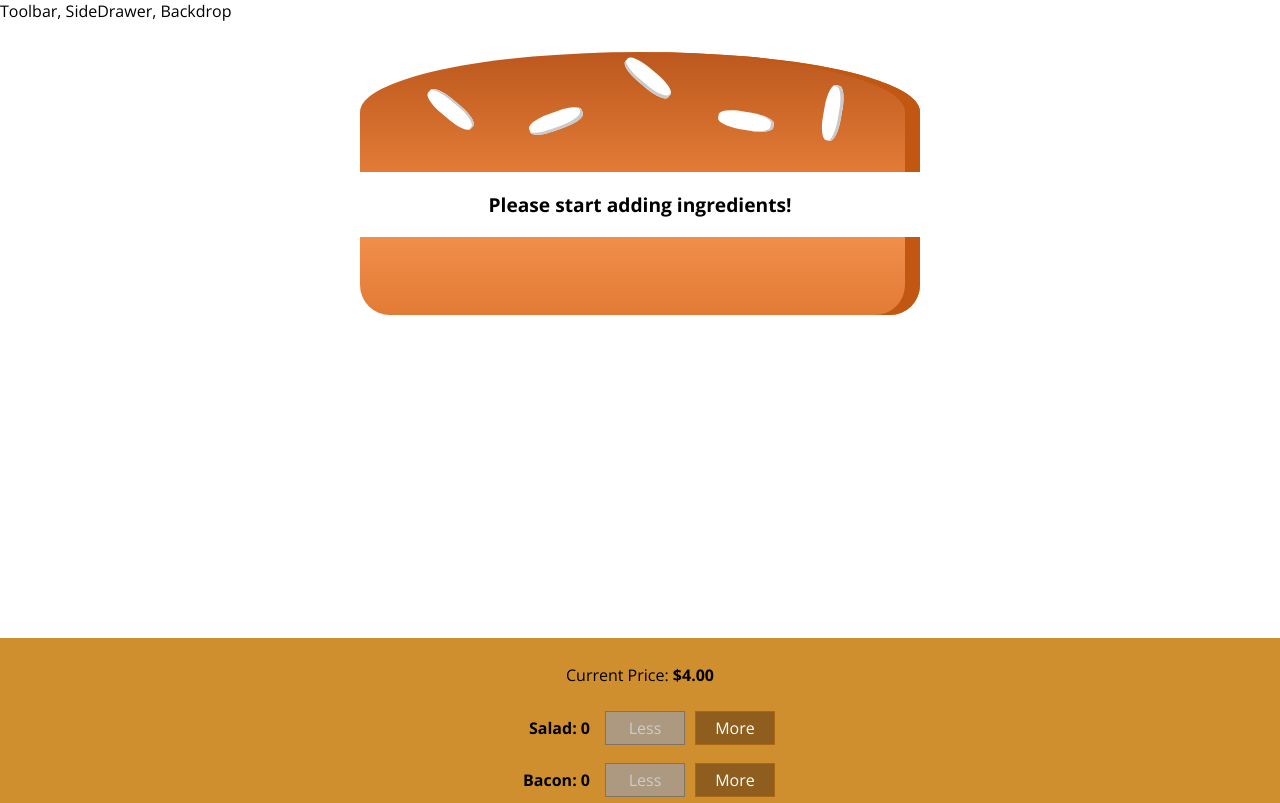
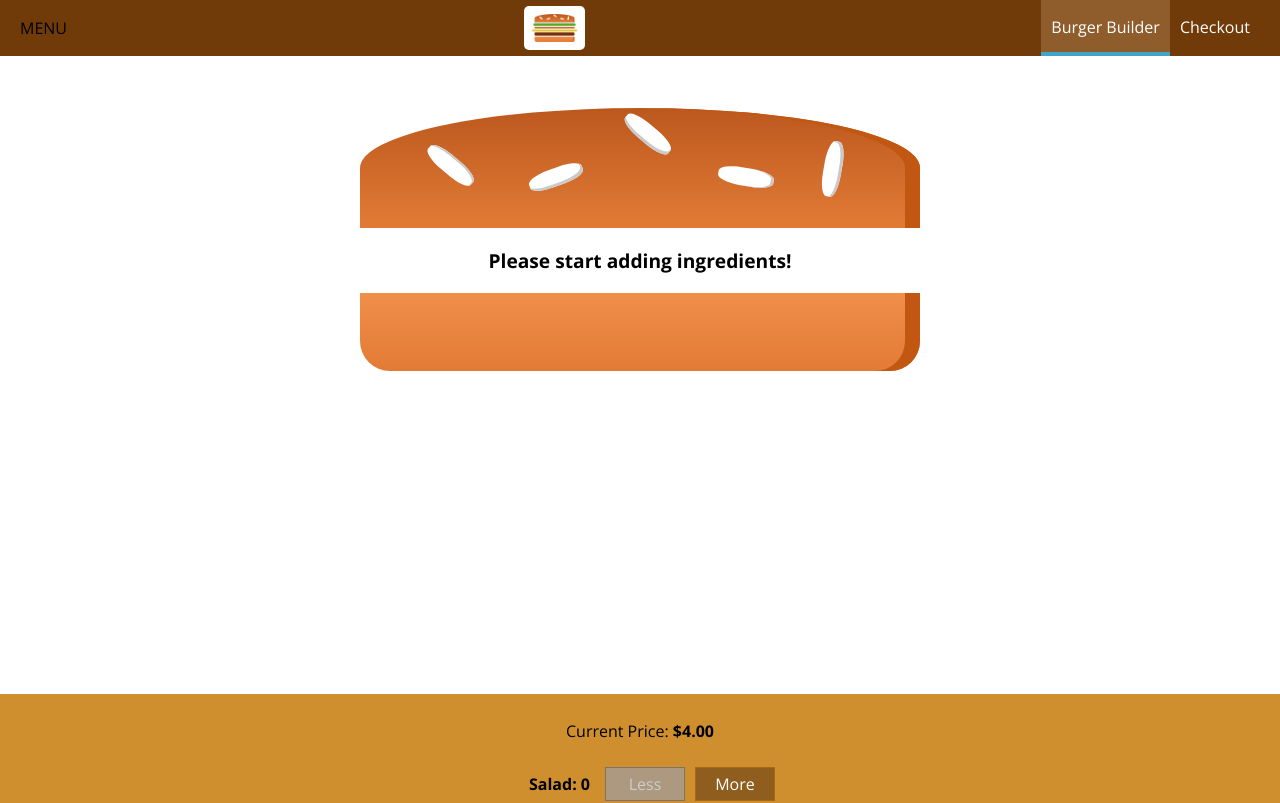
Before and after one commit to RandySiren/ReactPractice, a React (Create React App) app in the folder burger-app/: page / in a window 1280 px wide. Shown: the top 803 px of the page. Built offline with nearby package versions, Linux system fonts and the light colour scheme.

Commit message:
Adding nav and top menu

```diff
--- a/burger-app/src/components/Layout/Layout.js
+++ b/burger-app/src/components/Layout/Layout.js
@@ -1,11 +1,13 @@
 import React from 'react';
 
 import Aux from '../../hoc/Aux';
+import Toolbar from '../Navigation/Toolbar/Toolbar';
 import classes from './Layout.module.css';
 
 const layout = (props) => {
     return (
         <Aux>
+            <Toolbar />
             <div>Toolbar, SideDrawer, Backdrop</div>
             <main className={classes.Content}>{props.children}</main>
         </Aux>
--- a/burger-app/src/components/Layout/Layout.module.css
+++ b/burger-app/src/components/Layout/Layout.module.css
@@ -1,3 +1,3 @@
 .Content {
-    margin-top: 16px;
+    margin-top: 72px;
 }
--- /dev/null
+++ b/burger-app/src/components/Logo/Logo.js
@@ -0,0 +1,14 @@
+import React from 'react';
+
+import burgerLogo from '../../assets/images/burger-logo.png';
+import classes from './Logo.module.css';
+
+const logo = (props) => {
+    return (
+        <div className={classes.Logo}>
+            <img src={burgerLogo} alt='BurgerLogo' />
+        </div>
+    );
+};
+
+export default logo;
--- /dev/null
+++ b/burger-app/src/components/Logo/Logo.module.css
@@ -0,0 +1,11 @@
+.Logo {
+    background-color: white;
+    padding: 8px;
+    height: 80%;
+    box-sizing: border-box;
+    border-radius: 5px;
+}
+
+.Logo img {
+    height: 100%;
+}
--- /dev/null
+++ b/burger-app/src/components/Navigation/NavigationItems/NavigationItem/NavigationItem.js
@@ -0,0 +1,18 @@
+import React from 'react';
+
+import classes from './NavigationItem.module.css';
+
+const navigationItem = (props) => {
+    return (
+        <li className={classes.NavigationItem}>
+            <a
+                href={props.link}
+                className={props.active ? classes.active : null}
+            >
+                {props.children}
+            </a>
+        </li>
+    );
+};
+
+export default navigationItem;
--- /dev/null
+++ b/burger-app/src/components/Navigation/NavigationItems/NavigationItem/NavigationItem.module.css
@@ -0,0 +1,25 @@
+.NavigationItem {
+    margin: 0;
+    box-sizing: border-box;
+    display: flex;
+    height: 100%;
+    align-items: center;
+}
+
+.NavigationItem a {
+    color: white;
+    text-decoration: none;
+    height: 100%;
+    padding: 16px 10px;
+    border-bottom: 4px solid transparent;
+    box-sizing: border-box;
+    display: block;
+}
+
+.NavigationItem a:hover,
+.NavigationItem a:active,
+.NavigationItem a.active {
+    background-color: #8f5c2c;
+    border-bottom: 4px solid #40a4c8;
+    color: white;
+}
--- /dev/null
+++ b/burger-app/src/components/Navigation/NavigationItems/NavigationItems.js
@@ -0,0 +1,17 @@
+import React from 'react';
+
+import NavigationItem from './NavigationItem/NavigationItem';
+import classes from './NavigationItems.module.css';
+
+const navigationItems = (props) => {
+    return (
+        <ul className={classes.NavigationItems}>
+            <NavigationItem link='/' active>
+                Burger Builder
+            </NavigationItem>
+            <NavigationItem link='/'>Checkout</NavigationItem>
+        </ul>
+    );
+};
+
+export default navigationItems;
--- /dev/null
+++ b/burger-app/src/components/Navigation/NavigationItems/NavigationItems.module.css
@@ -0,0 +1,8 @@
+.NavigationItems {
+    margin: 0;
+    padding: 0;
+    list-style: none;
+    display: flex;
+    align-items: center;
+    height: 100%;
+}
--- /dev/null
+++ b/burger-app/src/components/Navigation/Toolbar/Toolbar.js
@@ -0,0 +1,17 @@
+import React from 'react';
+
+import Logo from '../../Logo/Logo';
+import NavigationItems from '../NavigationItems/NavigationItems';
+import classes from './Toolbar.module.css';
+
+const toolbar = (props) => {
+    return (
+        <header className={classes.Toolbar}>
+            <div>MENU</div>
+            <Logo />
+            <NavigationItems />
+        </header>
+    );
+};
+
+export default toolbar;
--- /dev/null
+++ b/burger-app/src/components/Navigation/Toolbar/Toolbar.module.css
@@ -0,0 +1,18 @@
+.Toolbar {
+    height: 56px;
+    width: 100%;
+    position: fixed;
+    top: 0;
+    left: 0;
+    background-color: #703b09;
+    display: flex;
+    justify-content: space-between;
+    align-items: center;
+    padding: 0 20px;
+    box-sizing: border-box;
+    z-index: 90;
+}
+
+.Toolbar nav {
+    height: 100%;
+}
```
Also changed, not shown: burger-app/src/assets/images/burger-logo.png (added).
